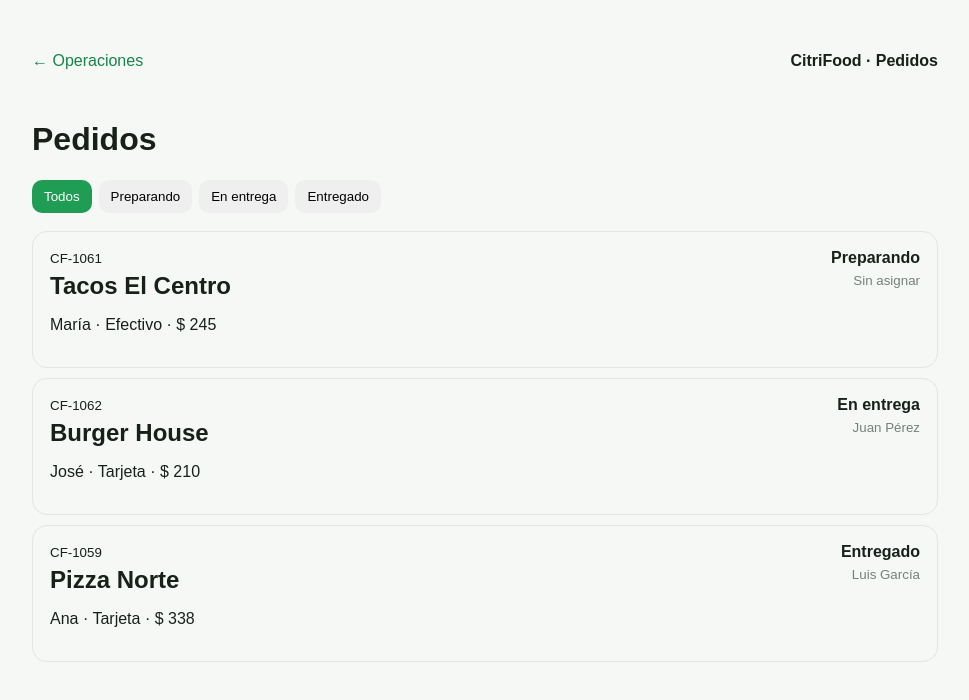
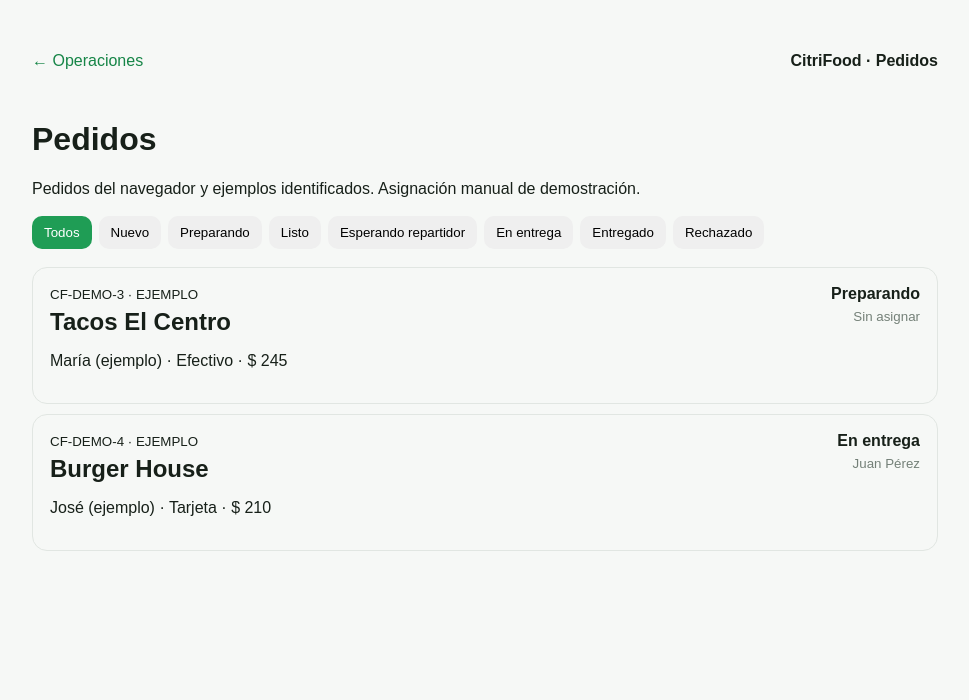
Before and after one commit to SAHA890822HNLLRL08/citrifood, a Next.js app: page /operaciones/pedidos in a window 1280 px wide. Shown: the top 700 px of the page, without its empty margins (155-1124 px from the left). Built offline with nearby package versions, Linux system fonts and the light colour scheme.

Commit message:
Add demo dispatch action and complete order status filters

```diff
--- a/app/operaciones/pedidos/page.js
+++ b/app/operaciones/pedidos/page.js
@@ -1,3 +1,15 @@
-"use client";import{useEffect,useState}from"react";import{loadMvp,subscribeOrders}from"../../../lib/mvp-store.js";import"./orders.css";
-const seed=[{id:"CF-1061",restaurant:"Tacos El Centro",customer:"María",courier:"Sin asignar",status:"Preparando",payment:"Efectivo",total:245},{id:"CF-1062",restaurant:"Burger House",customer:"José",courier:"Juan Pérez",status:"En entrega",payment:"Tarjeta",total:210},{id:"CF-1059",restaurant:"Pizza Norte",customer:"Ana",courier:"Luis García",status:"Entregado",payment:"Tarjeta",total:338}];
-export default function Pedidos(){const[filter,setFilter]=useState("Todos");const[actual,setActual]=useState([]);useEffect(()=>{const refresh=()=>setActual(loadMvp().orders);refresh();return subscribeOrders(refresh)},[]);const all=[...actual,...seed];const rows=filter==="Todos"?all:all.filter(x=>x.status===filter);return <main className="ordersAdmin"><header><a href="/operaciones">← Operaciones</a><b>CitriFood · Pedidos</b></header><h1>Pedidos</h1><div className="filters">{["Todos","Preparando","En entrega","Entregado"].map(x=><button className={filter===x?"on":""} onClick={()=>setFilter(x)} key={x}>{x}</button>)}</div><section>{rows.map(x=><article key={x.id}><div><small>{x.id}</small><h2>{x.restaurant}</h2><p>{x.customer} · {x.paymentMethod||x.payment} · $ {x.total}</p></div><div><strong>{x.status}</strong><small>{x.courier}</small></div></article>)}</section></main>}
+"use client";
+import {useEffect,useState} from "react";
+import {loadMvp,subscribeOrders,updateOrder} from "../../../lib/mvp-store.js";
+import "./orders.css";
+const seed=[{id:"CF-DEMO-3",restaurant:"Tacos El Centro",customer:"María (ejemplo)",courier:"Sin asignar",status:"Preparando",payment:"Efectivo",total:245,demo:true},{id:"CF-DEMO-4",restaurant:"Burger House",customer:"José (ejemplo)",courier:"Juan Pérez",status:"En entrega",payment:"Tarjeta",total:210,demo:true}];
+const statuses=["Todos","Nuevo","Preparando","Listo","Esperando repartidor","En entrega","Entregado","Rechazado"];
+export default function Pedidos(){
+ const[filter,setFilter]=useState("Todos");
+ const[actual,setActual]=useState([]);
+ useEffect(()=>{const refresh=()=>setActual(loadMvp().orders);refresh();return subscribeOrders(refresh)},[]);
+ const all=[...actual,...seed],rows=filter==="Todos"?all:all.filter(x=>x.status===filter);
+ return <main className="ordersAdmin"><header><a href="/operaciones">← Operaciones</a><b>CitriFood · Pedidos</b></header><h1>Pedidos</h1><p>Pedidos del navegador y ejemplos identificados. Asignación manual de demostración.</p>
+ <div className="filters">{statuses.map(x=><button className={filter===x?"on":""} onClick={()=>setFilter(x)} key={x}>{x}</button>)}</div>
+ <section>{rows.length===0&&<p>No hay pedidos con este estado.</p>}{rows.map(x=><article key={x.id}><div><small>{x.id}{x.demo?" · EJEMPLO":""}</small><h2>{x.restaurant}</h2><p>{x.customer} · {x.paymentMethod||x.payment} · $ {x.total}</p></div><div><strong>{x.status}</strong><small>{x.courier||"Sin asignar"}</small>{!x.demo&&["Listo","Esperando repartidor"].includes(x.status)&&<button type="button" onClick={()=>updateOrder(x.id,{status:"En entrega",courier:"Juan Pérez (demo)"})}>Asignar a Juan (demo)</button>}</div></article>)}</section></main>
+}
```
